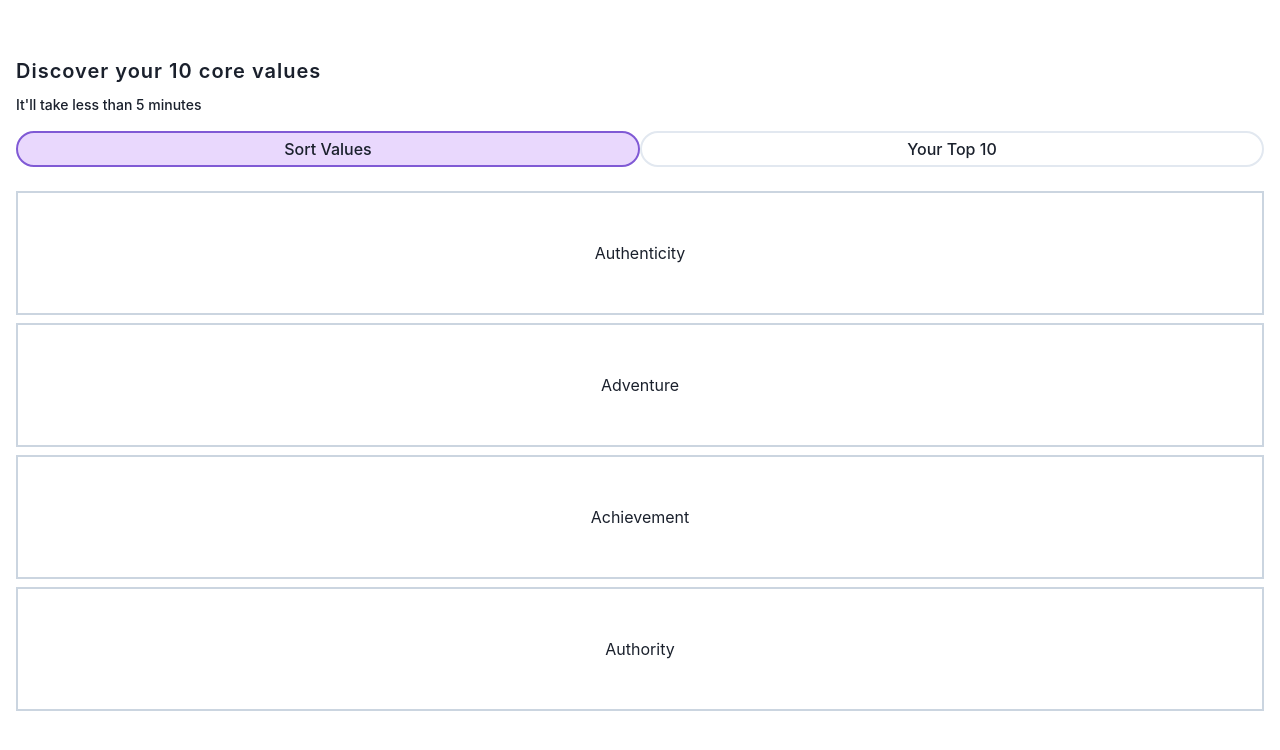
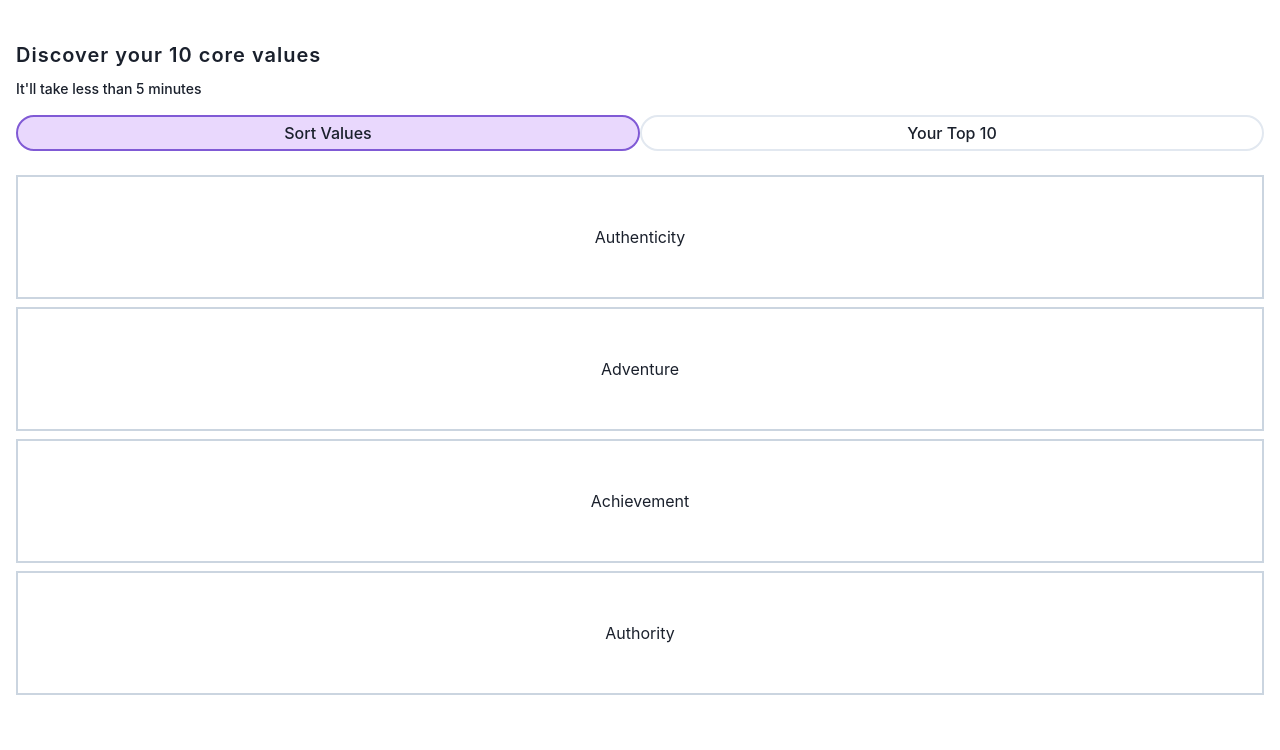
Before and after one commit to kyrelldixon/values, a React (Create React App) app: page / in a window 1280 px wide. Shown: the top 750 px of the page. Built offline with nearby package versions, Linux system fonts and the light colour scheme.

Commit message:
Decrease top padding on layout

```diff
--- a/src/components/Layout.js
+++ b/src/components/Layout.js
@@ -1,7 +1,7 @@
 import React from 'react';
 
 const Layout = ({ children }) => (
-  <section className="text-gray-900 pt-12 px-4">{children}</section>
+  <section className="text-gray-900 pt-8 px-4">{children}</section>
 )
 
 export default Layout;
```
